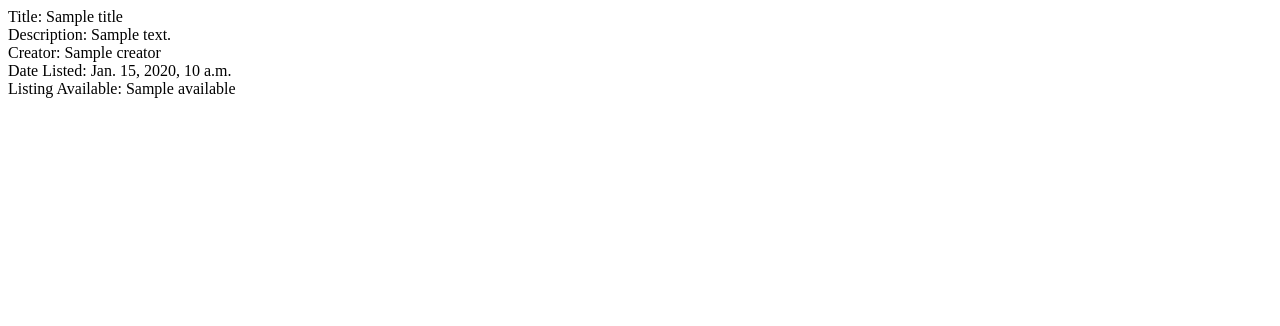
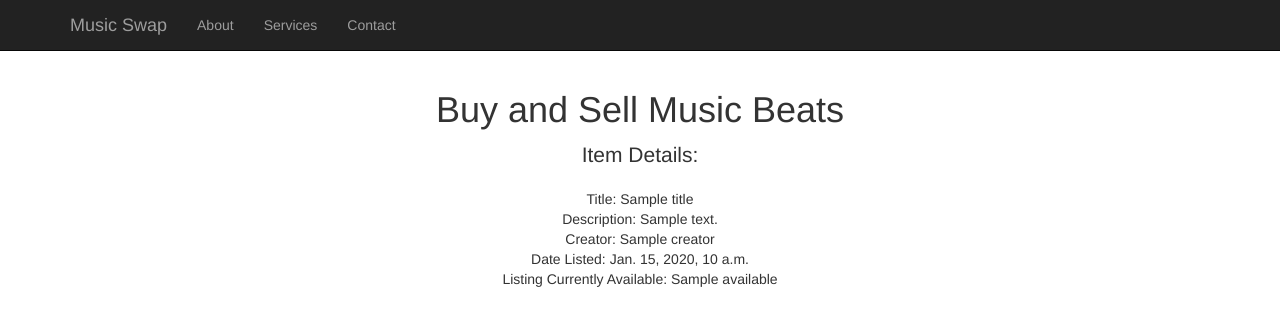
Before and after one commit to ssbabu95/cs4501-web, a Django app: template cs4501/templates/det.html in a window 1280 px wide. Shown: the top 326 px of the page. Run offline with Django 3.2, Linux system fonts and the light colour scheme; the template is opened without the code that fills it: most values are stand-ins (such as "Sample title", 1, 10 or a date in 2020); some libraries are stand-ins or nearby versions.

Commit message:
Cleaned up pages for Project 3

```diff
--- a/cs4501/templates/det.html
+++ b/cs4501/templates/det.html
@@ -1,9 +1,95 @@
-<html>
+<link rel="stylesheet" href="https://maxcdn.bootstrapcdn.com/bootstrap/3.3.5/css/bootstrap.min.css">
+
+<!DOCTYPE html>
+<html lang="en">
+
+<head>
+
+    <meta charset="utf-8">
+    <meta http-equiv="X-UA-Compatible" content="IE=edge">
+    <meta name="viewport" content="width=device-width, initial-scale=1">
+    <meta name="description" content="">
+    <meta name="author" content="">
+
+    <title>Music Swap</title>
+
+    <!-- Bootstrap Core CSS -->
+    <link href="css/bootstrap.min.css" rel="stylesheet">
+
+    <!-- Custom CSS -->
+    <style>
+    body {
+        padding-top: 70px;
+        /* Required padding for .navbar-fixed-top. Remove if using .navbar-static-top. Change if height of navigation changes. */
+    }
+    </style>
+
+    <!-- HTML5 Shim and Respond.js IE8 support of HTML5 elements and media queries -->
+    <!-- WARNING: Respond.js doesn't work if you view the page via file:// -->
+    <!--[if lt IE 9]>
+        <script src="https://oss.maxcdn.com/libs/html5shiv/3.7.0/html5shiv.js"></script>
+        <script src="https://oss.maxcdn.com/libs/respond.js/1.4.2/respond.min.js"></script>
+    <![endif]-->
+
+</head>
+
 <body>
-Title: {{title}}</br>
-Description: {{description}}</br>
-Creator: {{creator}}</br>
-Date Listed: {{date_listed}}</br>
-Listing Available: {{available}}</br>
+
+    <!-- Navigation -->
+    <nav class="navbar navbar-inverse navbar-fixed-top" role="navigation">
+        <div class="container">
+            <!-- Brand and toggle get grouped for better mobile display -->
+            <div class="navbar-header">
+                <button type="button" class="navbar-toggle" data-toggle="collapse" data-target="#bs-example-navbar-collapse-1">
+                    <span class="sr-only">Toggle navigation</span>
+                    <span class="icon-bar"></span>
+                    <span class="icon-bar"></span>
+                    <span class="icon-bar"></span>
+                </button>
+                <a class="navbar-brand" href="#">Music Swap</a>
+            </div>
+            <!-- Collect the nav links, forms, and other content for toggling -->
+            <div class="collapse navbar-collapse" id="bs-example-navbar-collapse-1">
+                <ul class="nav navbar-nav">
+                    <li>
+                        <a href="#">About</a>
+                    </li>
+                    <li>
+                        <a href="#">Services</a>
+                    </li>
+                    <li>
+                        <a href="#">Contact</a>
+                    </li>
+                </ul>
+            </div>
+            <!-- /.navbar-collapse -->
+        </div>
+        <!-- /.container -->
+    </nav>
+
+    <!-- Page Content -->
+    <div class="container">
+
+        <div class="row">
+            <div class="col-lg-12 text-center">
+                <h1>Buy and Sell Music Beats</h1>
+                <p class="lead">Item Details:</p>
+                <ul class="list-unstyled">
+
+			<li>Title: {{title}}</li>
+			<li>Description: {{description}}</li>
+			<li>Creator: {{creator}}</li>
+			<li>Date Listed: {{date_listed}}</li>
+			<li>Listing Currently Available: {{available}}</li>
+                </ul>
+            </div>
+        </div>
+        <!-- /.row -->
+
+    </div>
+    <!-- /.container -->
+
+
 </body>
+
 </html>
```
Also changed, not shown: cs4501/templates/home.html (+3 -5 lines).
